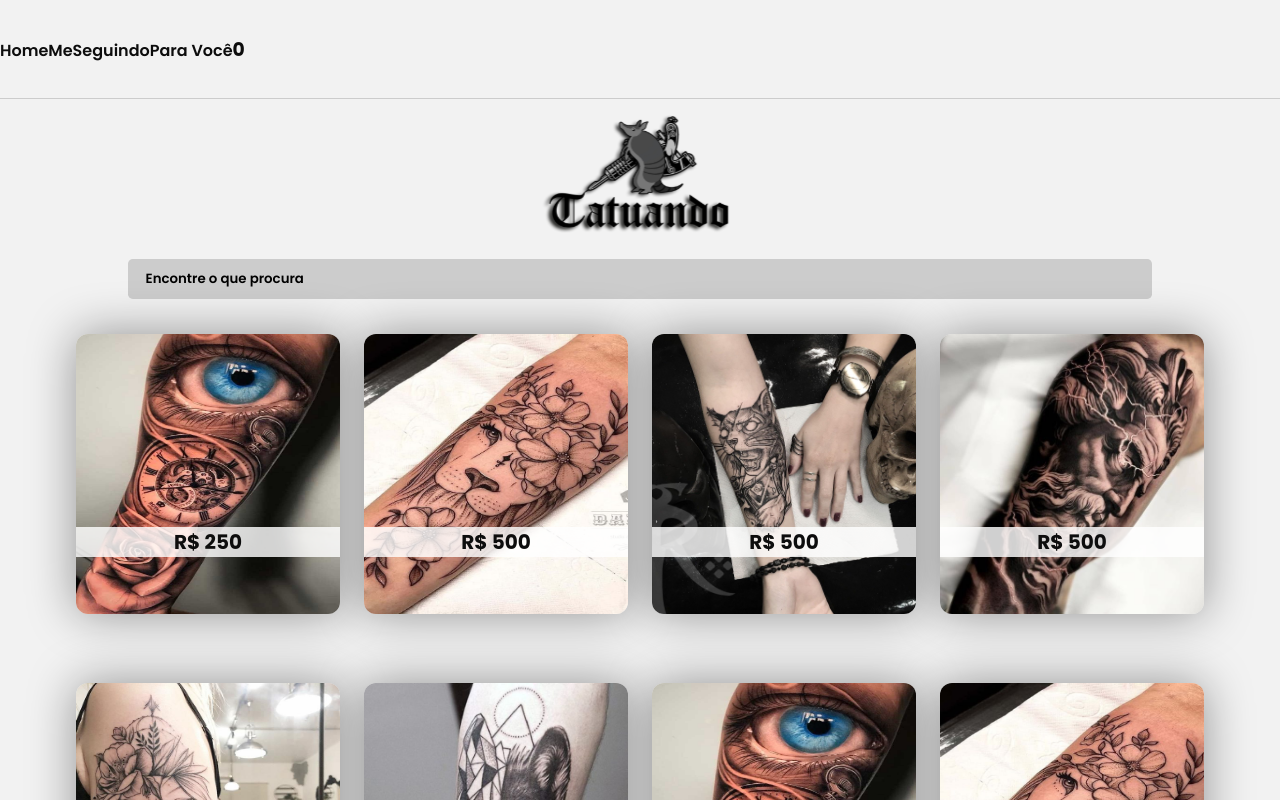
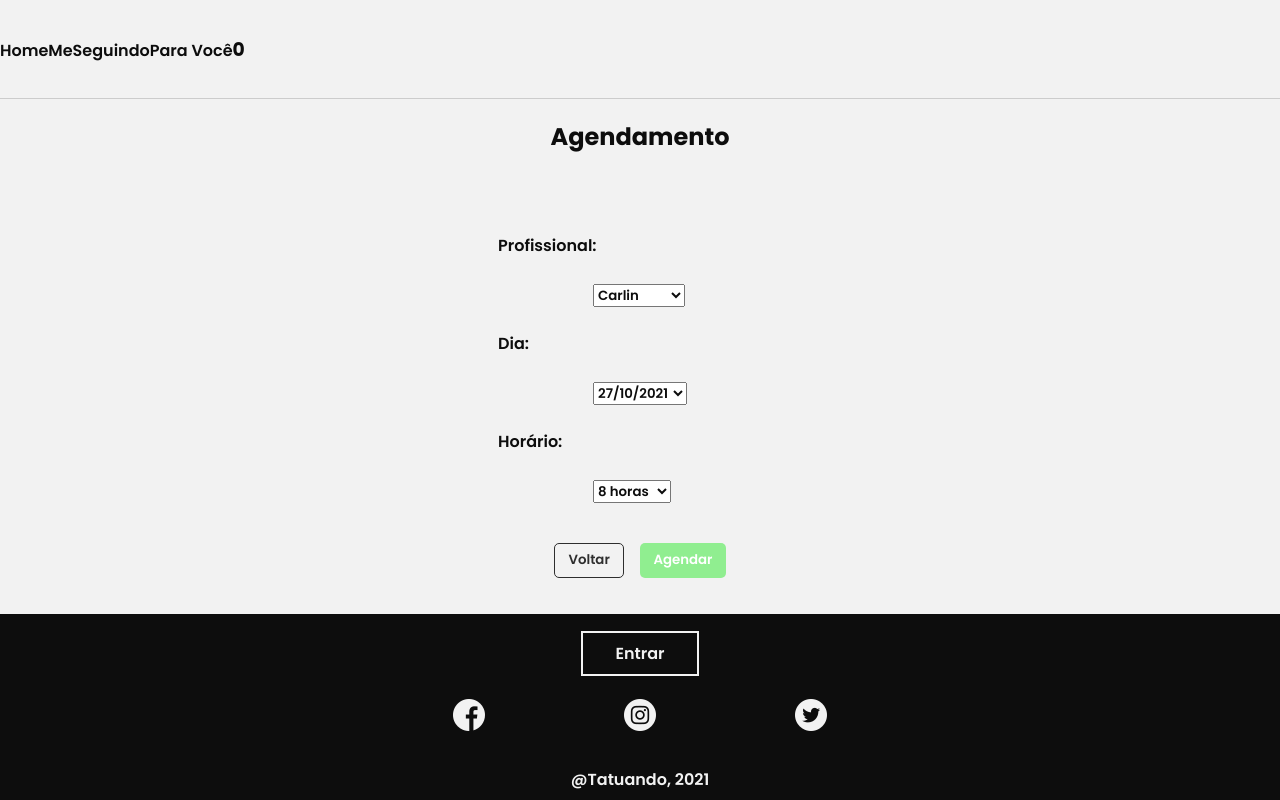
Before and after one commit to dsm-cefet-rj/trabalho2021-1-grupo-1-psw-2021-1, a React (Create React App) app in the folder frontend/: page /scheduling in a window 1280 px wide. Shown: the top 800 px of the page. Built offline with nearby package versions, Linux system fonts and the light colour scheme; data requests are answered from the project's data file.

Commit message:
Added scheduling screen

```diff
--- a/frontend/src/App.js
+++ b/frontend/src/App.js
@@ -10,7 +10,7 @@ import ProfessionalProfile from './pages/ProfessionalProfile';
 import SignupClient from './pages/SignupClient';
 import SignupTattoo from './pages/SignupTattoo';
 import EditTattoo from './pages/EditTattoo';
-
+import Scheduling from './pages/Scheduling';
 import "./styles/Global.css"
 
 function App() {
@@ -35,6 +35,9 @@ function App() {
                 <Route path="/signUp">
                     <SignupClient />
                 </Route>
+                <Route path="/scheduling">
+                    <Scheduling />
+                </Route>
                 <Route path="/me">
                     <ClientProfile />
                 </Route>
--- /dev/null
+++ b/frontend/src/pages/Scheduling/index.jsx
@@ -0,0 +1,114 @@
+import "../../styles/Scheduling.css";
+import { useEffect, useState } from 'react';
+import { useParams, Link } from 'react-router-dom';
+
+import { api } from '../../services/api';
+
+import { tattooSchema } from "../../schemas/tattooSchema.js";
+
+export default function Scheduling() {
+
+    const params = useParams();
+    const inicialValues = {
+        preco: 0,
+        name: "",
+        description: "",
+        image: "",
+        user_id: params.id_tatuador
+    }
+    let [tattoo, setTattoo] = useState(inicialValues);
+    useEffect(async () => {
+    }, []);
+
+    let [errors, setError] = useState({
+        name: "",
+        description: "",
+        preco:""
+    });
+
+
+    async function onSubmit(event) {
+        event.preventDefault();
+        const valid_bool = await tattooSchema.isValid(tattoo)
+        if(valid_bool)
+        {
+            api.post(`/tattoos/`, tattoo);
+            alert("Tatuagem cadastrada com sucesso")
+        }
+        else
+        {
+            tattooSchema.validate(tattoo, {abortEarly: false }).catch(function (err) {
+                let name, description,preco = ""
+                err.inner.forEach(e => {
+                    let {path, message} = e;
+                    console.log(path,message)
+                    if ( path === "name") {
+                        name = message
+                    }
+                    else if (path === "description") {
+                        description = message
+                    }
+                    else if (path === "preco") {
+                        preco = message
+                    }
+                })
+                setError({
+                    name,
+                    description,
+                    preco,
+                })
+            })
+        }
+    }
+
+    return (
+        <main>
+            <h2> Agendamento </h2>
+            <form action="#" method="POST" id="form-container">
+
+               <div>
+                    <div class="input-container description">
+                        <label for="description" class="form-content">Profissional:</label>
+                    </div>
+                        <select name="tatuador" class="tatuador">
+                            <option value="Tatuador1">Carlin</option>
+                            <option value="Tatuador2">Cleitin</option>
+                            <option value="Tatuador3">Douglinha</option>
+                        </select>
+
+
+
+                    <div class="input-container description">
+                        <label for="description" class="form-content">Dia:</label>
+                    </div>
+                        <select name="dia" class="dia">
+                            <option value="dia1">27/10/2021</option>
+                            <option value="dia2">28/10/2021</option>
+                            <option value="dia3">29/10/2021</option>
+                        </select>
+
+
+
+                    <div class="input-container description">
+                        <label for="description" class="form-content">Horário:</label>
+                    </div>
+                        <select name="horario" class="horario">
+                            <option value="horario1">8 horas</option>
+                            <option value="horario2">9 horas</option>
+                            <option value="horario3">10 horas</option>
+                        </select>
+                </div>
+
+                <div id="button-container">
+                    <button type="text">
+                        <Link href={"/profile/"+tattoo.user_id}>Voltar</Link>
+                    </button>
+                    <button type="submit" class="submit" onClick={onSubmit}>
+                        <Link href={"/profile/"+tattoo.user_id}>Agendar</Link>
+                    </button>
+                </div>
+
+            </form>
+        </main>
+    )
+}
--- /dev/null
+++ b/frontend/src/styles/Scheduling.css
@@ -0,0 +1,47 @@
+.main-container{
+    margin: 5% auto;
+    max-width: 90%;
+}
+
+legend{
+    font-size: 1.3rem;
+}
+
+#form-container{
+    display: flex;
+    flex-direction: column;
+    justify-content: space-around;
+    align-content: space-around;
+    padding: 1rem;
+    margin: auto;
+    align-items: center;
+}
+
+.form-content{
+    width: 80%;
+    margin-left: -100px;
+}
+
+.tatuador select{
+    width: 100px;
+}
+
+h2{
+    text-align: center;
+}
+
+
+
+@media screen and (min-width: 1200px){
+    .form-content{
+        width: 60%;
+    }
+    #form-container{
+        margin-top: 3%;
+    }
+    input.form-content{
+        height: 3rem;
+        border-radius: 0.5rem;
+        margin-top: 1%;
+    }
+}
```
